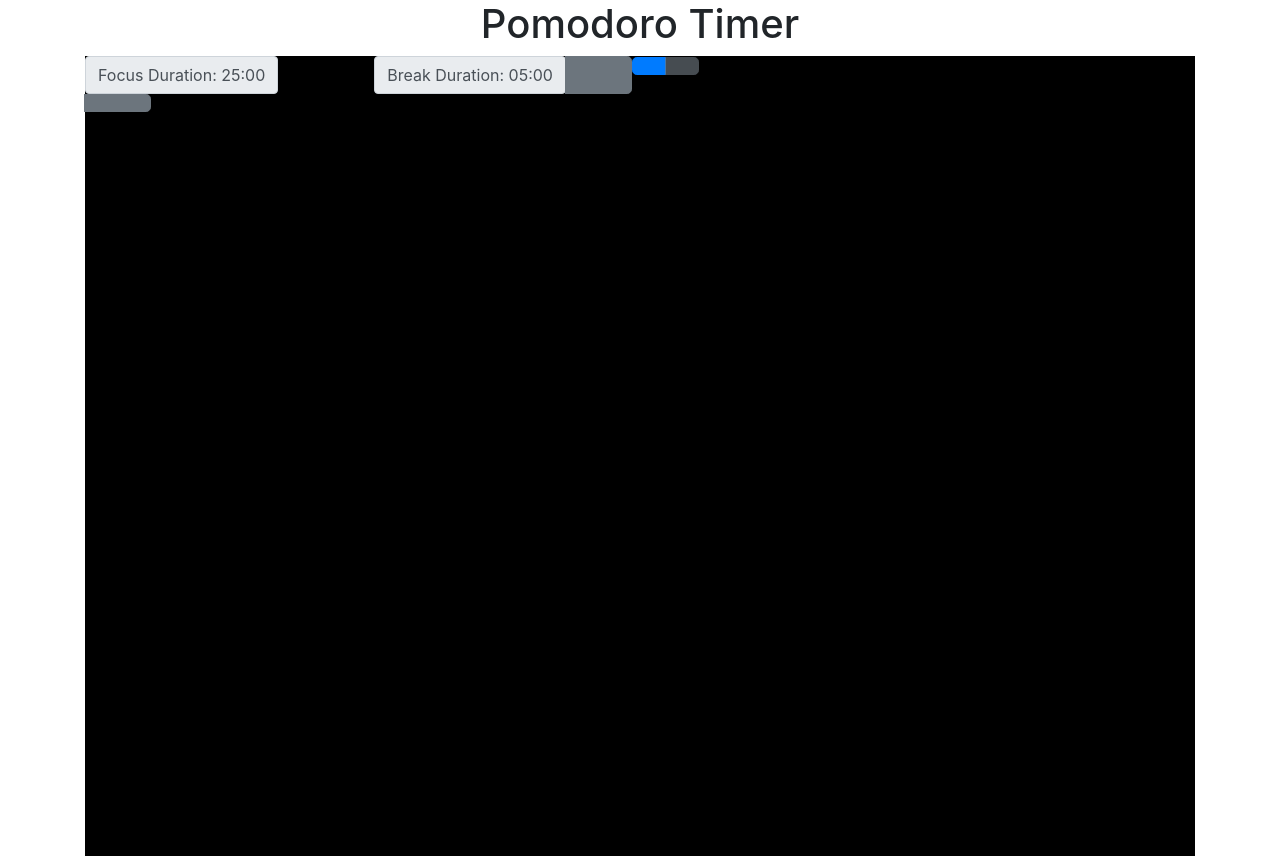
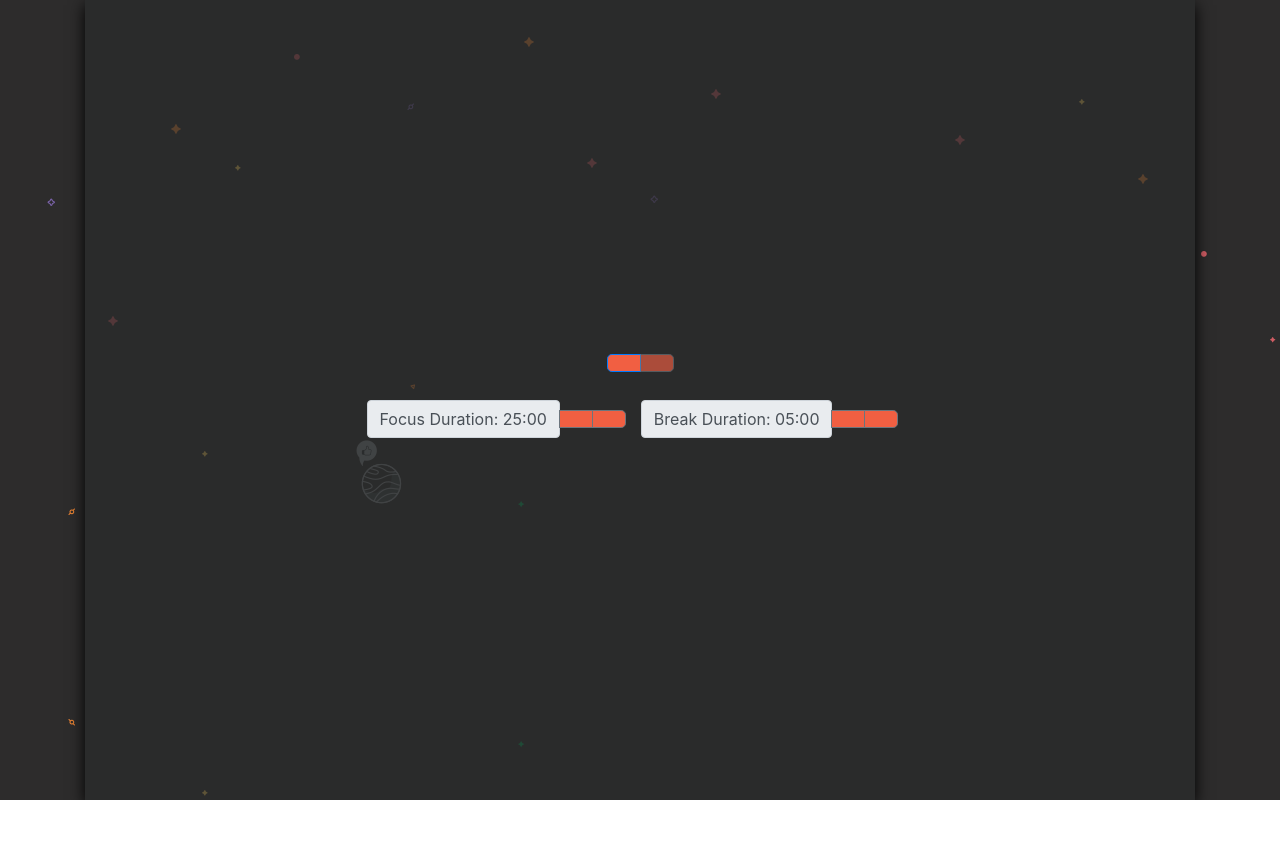
Before and after one commit to JackXN/Pomodoro-Timer, a React (Create React App) app: page / in a window 1280 px wide. After the commit the page ends 800 px from the top, so only its background shows below. Built offline with nearby package versions, Linux system fonts and the light colour scheme; a web font is replaced by a local one.

Commit message:
Updated Styling

```diff
--- a/public/index.html
+++ b/public/index.html
@@ -29,7 +29,7 @@
       integrity="sha512-UyNhw5RNpQaCai2EdC+Js0QL4RlVmiq41DkmCJsRV3ZxipG2L0HhTqIf/H9Hp8ez2EnFlkBnjRGJU2stW3Lj+w=="
       crossorigin="anonymous"
     />
-    <title>Thinkful Pomodoro Timer</title>
+    <title>Pomodoro Timer</title>
   </head>
   <body>
     <noscript>You need to enable JavaScript to run this app.</noscript>
--- a/src/App.css
+++ b/src/App.css
@@ -1,3 +1,5 @@
 .App {
   text-align: center;
+  background-image: url('./images/pomo-bg.png');
+  background-color: #2D2C2C;
 }
--- a/src/App.js
+++ b/src/App.js
@@ -6,7 +6,6 @@ function App() {
   return (
     <div className="App">
       <header className="App-header container">
-        <h1>Pomodoro Timer</h1>
       </header>
       <div className="container">
         <Pomodoro />
--- a/src/pomodoro/Pomodoro.css
+++ b/src/pomodoro/Pomodoro.css
@@ -1,6 +1,40 @@
 .pomodoro {
     display: flex;
+    flex-direction: column;
+    height: 100vh;
+  color: white;
+justify-content: center;
+align-items:center;
+background-color:rgb(42,43,43, 0.75);
+;
+box-shadow: 0px 5px 15px black;
 
-    height: 100vh;
-    background: black;
 }
+
+
+
+  .timers-container {
+      display: flex;
+  }
+
+
+button {
+
+    background: #F15F42 !important;
+    border: 0;
+    outline: none;
+}
+
+/* .button-container {
+    display: flex;
+    justify-content: center !important;
+    align-items: center !important;
+} */
+
+.input-group {
+    display: flex;
+    justify-content: center !important;
+    align-items: center !important;
+    margin-top: 20px;
+
+}
--- a/src/pomodoro/Pomodoro.js
+++ b/src/pomodoro/Pomodoro.js
@@ -139,7 +139,89 @@ function Pomodoro() {
         crossorigin="anonymous"
       />
       <div className="row">
+
+
         <div className="col">
+          <div
+            className="btn-group btn-group-lg mb-2"
+            role="group"
+            aria-label="Timer controls"
+          >
+            <button
+              type="button"
+              className="btn btn-primary"
+              data-testid="play-pause"
+              title="Start or pause timer"
+              onClick={playPause}
+            >
+              <span
+                className={classNames({
+                  oi: true,
+                  "oi-media-play": !isTimerRunning,
+                  "oi-media-pause": isTimerRunning,
+                })}
+              />
+            </button>
+            {/* TODO: Implement stopping the current focus or break session. and disable the stop button when there is no active session */}
+            {/* TODO: Disable the stop button when there is no active session */}
+            <button
+              type="button"
+              disabled={!isTimerRunning}
+              className="btn btn-secondary"
+              data-testid="stop"
+              title="Stop the session"
+              onClick={() => {
+                setSession(null);
+                setIsTimerRunning(false);
+                setElapsed(0);
+              }}
+            >
+              <span className="oi oi-media-stop" />
+            </button>
+          </div>
+        </div>
+      </div>
+      <div className='content'>
+        {/* TODO: This area should show only when there is an active focus or break - i.e. the session is running or is paused */}
+        {session && (
+          <div className="row mb-2">
+            <div className="col">
+              {/* TODO: Update message below to include current session (Focusing or On Break) total duration */}
+              <h2 data-testid="session-title">
+                {session && session.label} for{" "}
+                {(
+                  "0" +
+                  (session.label.toLowerCase().indexOf("ocus") > 0
+                    ? focusDuration
+                    : breakDuration)
+                ).substr(-2)}
+                :00 minutes
+              </h2>
+              {/* TODO: Update message below correctly format the time remaining in the current session */}
+              <p className="lead" data-testid="session-sub-title">
+                {session && fmtMSS(session.timeRemaining)} remaining
+              </p>
+            </div>
+          </div>
+        )}
+        {session && (
+          <div className="row mb-2">
+            <div className="col">
+              <div className="progress" style={{ height: "20px" }}>
+                <div
+                  className="progress-bar"
+                  role="progressbar"
+                  aria-valuemin="0"
+                  aria-valuemax="100"
+                  aria-valuenow={aria} // TODO: Increase aria-valuenow as elapsed time increases
+                  style={{ width: `${aria}%` }} // TODO: Increase width % as elapsed time increases
+                />
+              </div>
+            </div>
+          </div>
+        )}
+            <div className="timers-container">
+        <div className="timers">
           <div className="input-group input-group-lg mb-2">
             <span className="input-group-text" data-testid="duration-focus">
               {/* TODO: Update this text to display the current focus session duration */}
@@ -210,86 +292,6 @@ function Pomodoro() {
           </div>
         </div>
       </div>
-      <div className="row">
-        <div className="col">
-          <div
-            className="btn-group btn-group-lg mb-2"
-            role="group"
-            aria-label="Timer controls"
-          >
-            <button
-              type="button"
-              className="btn btn-primary"
-              data-testid="play-pause"
-              title="Start or pause timer"
-              onClick={playPause}
-            >
-              <span
-                className={classNames({
-                  oi: true,
-                  "oi-media-play": !isTimerRunning,
-                  "oi-media-pause": isTimerRunning,
-                })}
-              />
-            </button>
-            {/* TODO: Implement stopping the current focus or break session. and disable the stop button when there is no active session */}
-            {/* TODO: Disable the stop button when there is no active session */}
-            <button
-              type="button"
-              disabled={!isTimerRunning}
-              className="btn btn-secondary"
-              data-testid="stop"
-              title="Stop the session"
-              onClick={() => {
-                setSession(null);
-                setIsTimerRunning(false);
-                setElapsed(0);
-              }}
-            >
-              <span className="oi oi-media-stop" />
-            </button>
-          </div>
-        </div>
-      </div>
-      <div>
-        {/* TODO: This area should show only when there is an active focus or break - i.e. the session is running or is paused */}
-        {session && (
-          <div className="row mb-2">
-            <div className="col">
-              {/* TODO: Update message below to include current session (Focusing or On Break) total duration */}
-              <h2 data-testid="session-title">
-                {session && session.label} for{" "}
-                {(
-                  "0" +
-                  (session.label.toLowerCase().indexOf("ocus") > 0
-                    ? focusDuration
-                    : breakDuration)
-                ).substr(-2)}
-                :00 minutes
-              </h2>
-              {/* TODO: Update message below correctly format the time remaining in the current session */}
-              <p className="lead" data-testid="session-sub-title">
-                {session && fmtMSS(session.timeRemaining)} remaining
-              </p>
-            </div>
-          </div>
-        )}
-        {session && (
-          <div className="row mb-2">
-            <div className="col">
-              <div className="progress" style={{ height: "20px" }}>
-                <div
-                  className="progress-bar"
-                  role="progressbar"
-                  aria-valuemin="0"
-                  aria-valuemax="100"
-                  aria-valuenow={aria} // TODO: Increase aria-valuenow as elapsed time increases
-                  style={{ width: `${aria}%` }} // TODO: Increase width % as elapsed time increases
-                />
-              </div>
-            </div>
-          </div>
-        )}
       </div>
     </div>
   );
```
Also changed, not shown: src/images/pomo-bg.png (added).
